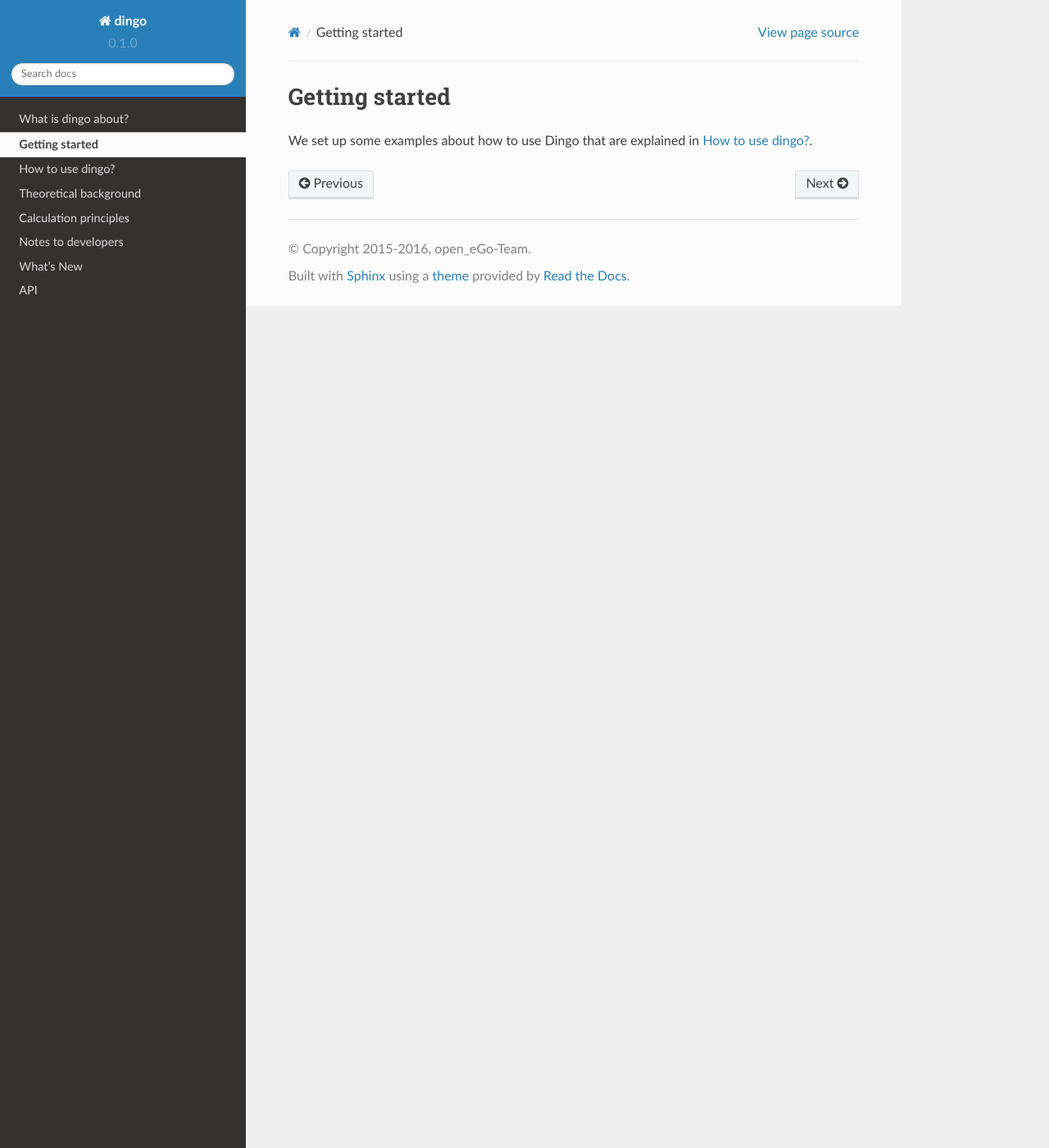
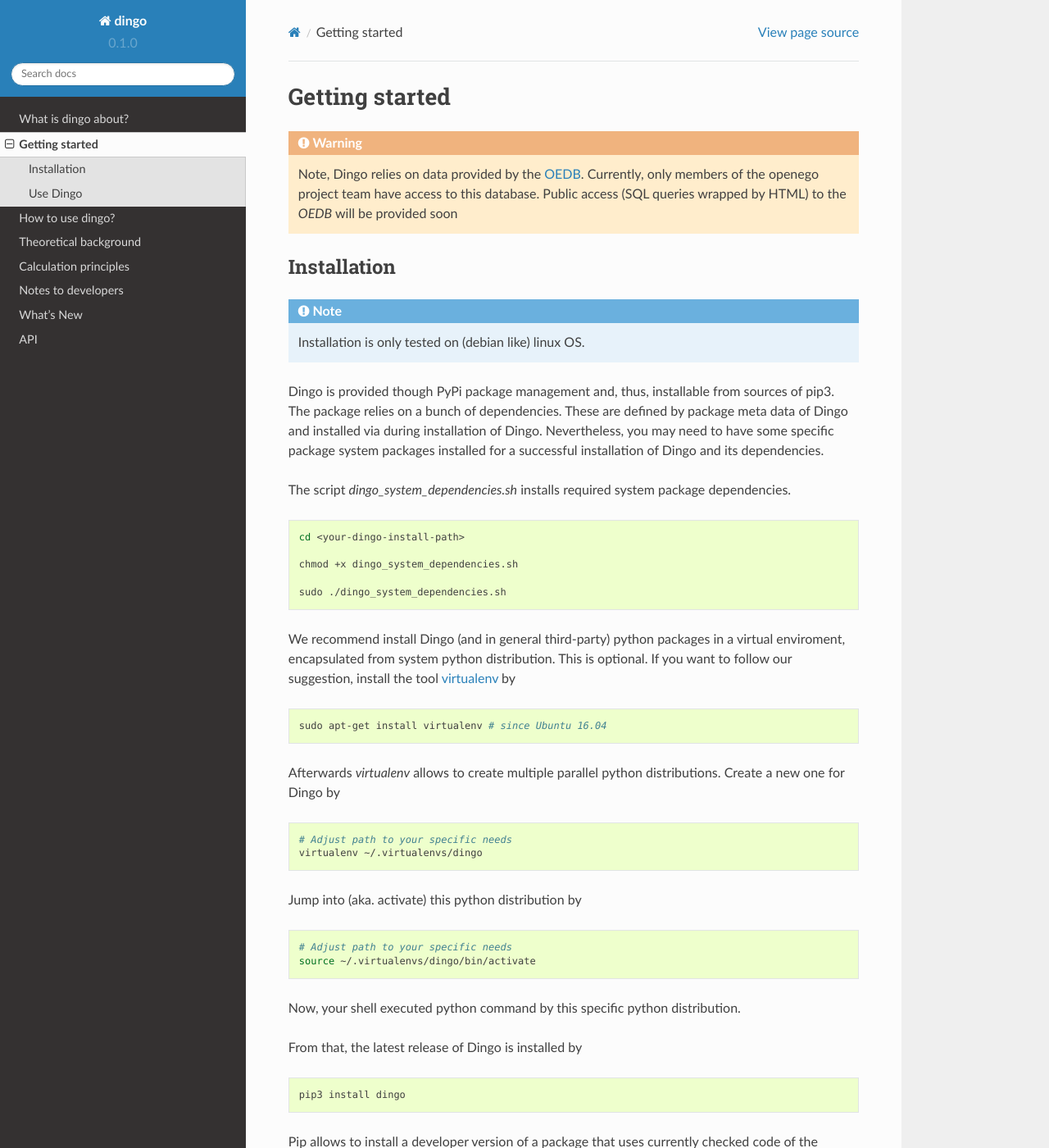
Before and after one commit to openego/ding0, a Sphinx documentation site: the page built from doc/getting_started.rst, in a window 1280 px wide and 1400 px high. Shown: the whole window at 82% size. Built offline with Sphinx 7.4.7 and the Read the Docs theme 2.0.0, drawn with Linux system fonts in a browser that asks for light colours; formulas are drawn with MathJax 3; pages that are not in the unit, such as notebooks, are missing from menus; some of the changed text lies outside the part shown.

Commit message:
Describe Dingo installation

```diff
--- a/doc/getting_started.rst
+++ b/doc/getting_started.rst
@@ -1,5 +1,81 @@
 Getting started
 ~~~~~~~~~~~~~~~
 
+.. warning::
+    Note, Dingo relies on data provided by the
+    `OEDB <http://oep.iks.cs.ovgu.de/dataedit/>`_. Currently, only
+    members of the openego project team have access to this database. Public
+    access (SQL queries wrapped by HTML) to the `OEDB` will be provided soon
+
+
+Installation
+============
+
+.. note::
+    Installation is only tested on (debian like) linux OS.
+
+Dingo is provided though PyPi package management and, thus, installable from
+sources of pip3.
+The package relies on a bunch of dependencies. These are defined by package
+meta data of Dingo and installed via during installation of Dingo. Nevertheless,
+you may need to have some specific package system packages installed for a
+successful installation of Dingo and its dependencies.
+
+The script `dingo_system_dependencies.sh` installs required system package
+dependencies.
+
+.. code-block:: bash
+
+    cd <your-dingo-install-path>
+
+    chmod +x dingo_system_dependencies.sh
+
+    sudo ./dingo_system_dependencies.sh
+
+
+We recommend install Dingo (and in general third-party) python packages in a
+virtual enviroment, encapsulated from system python distribution.
+This is optional. If you want to follow our suggestion, install the tool
+`virtualenv <https://virtualenv.pypa.io/en/stable/>`_ by
+
+.. code-block:: bash
+
+    sudo apt-get install virtualenv # since Ubuntu 16.04
+
+Afterwards `virtualenv` allows to create multiple parallel python distributions.
+Create a new one for Dingo by
+
+.. code-block:: bash
+
+    # Adjust path to your specific needs
+    virtualenv ~/.virtualenvs/dingo
+
+Jump into (aka. activate) this python distribution by
+
+.. code-block:: bash
+
+    # Adjust path to your specific needs
+    source ~/.virtualenvs/dingo/bin/activate
+
+Now, your shell executed python command by this specific python distribution.
+
+From that, the latest release of Dingo is installed by
+
+.. code-block:: python
+
+    pip3 install dingo
+
+
+Pip allows to install a developer version of a package that uses currently
+checked code of the repository. A developer mode installation is achieved by
+
+.. code-block:: python
+
+    pip3 install -e dingo
+
+
+Use Dingo
+=========
+
 We set up some examples about how to use Dingo that are explained in
 :ref:`dingo-examples`.
```
